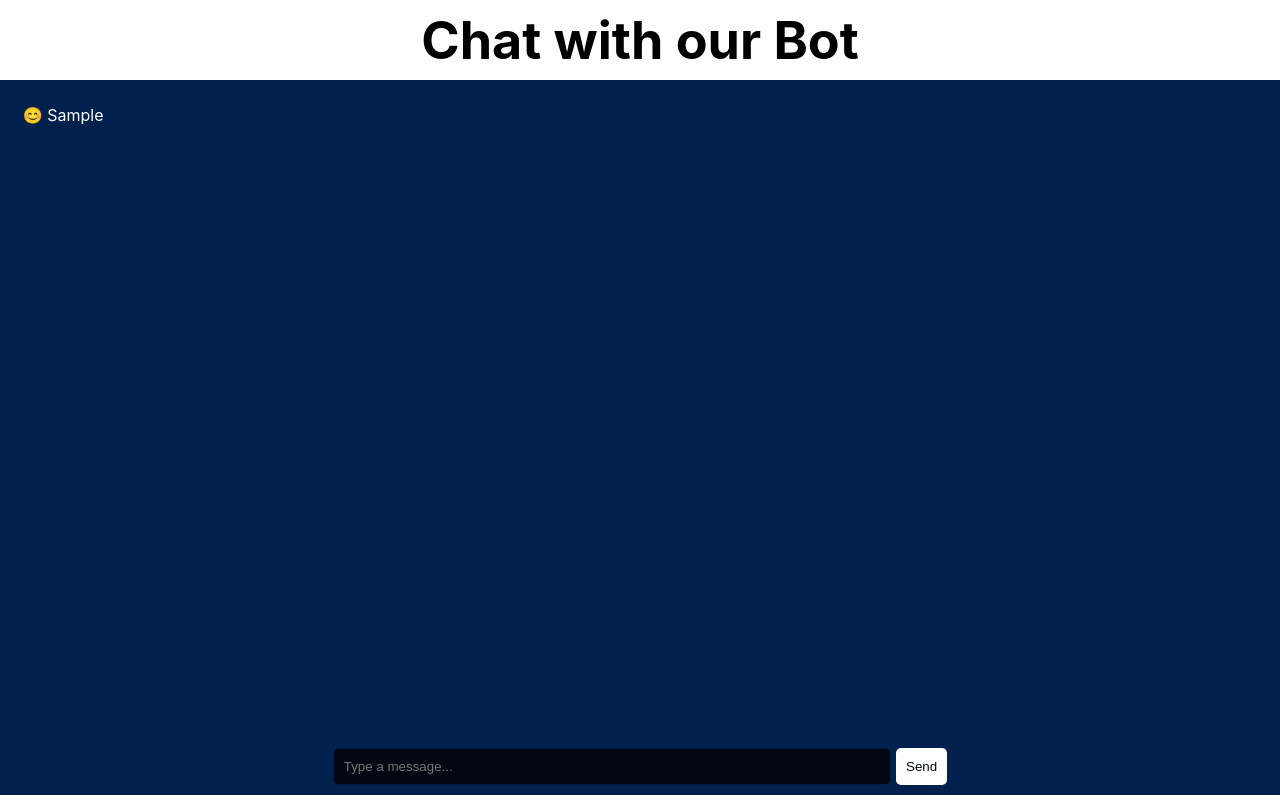
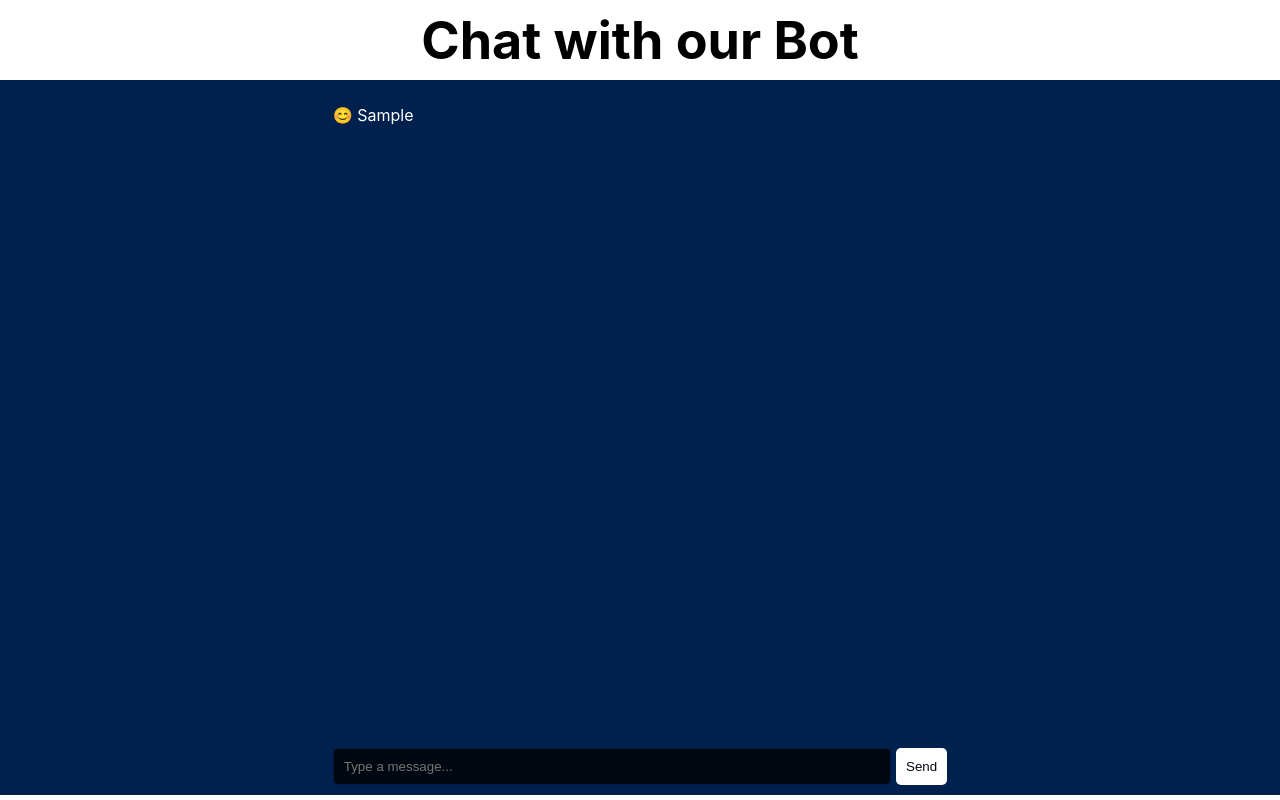
Before and after one commit to THD-AI-2023/Devablos-Project-V2, a React (Create React App) app in the folder client/: page / in a window 1280 px wide. Both pictures are taken after typing "Sample" into the empty fields and a click on the button "Send". Built offline with nearby package versions, Linux system fonts and the light colour scheme; no server answers.

Commit message:
Functionality-wise, everything is where it should be, it still can be modified aesthetic-wise

```diff
--- a/client/src/components/Chat.css
+++ b/client/src/components/Chat.css
@@ -14,6 +14,8 @@
   flex-grow: 1;
   overflow-y: auto;
   margin-bottom: 10px;
+  align-self: center;
+  text-align: justify;
 }
 
 .chat-input {
--- a/client/src/components/Message.css
+++ b/client/src/components/Message.css
@@ -3,15 +3,14 @@
   padding: 10px;
   margin: 5px 0;
   border-radius: 5px;
-  display: flex;
   align-items: center;
-  max-width: 80vw;
+  width: 48vw;
 }
 
 .user {
   background-color: #00214d;
   color: white;
-  align-self: right;
+  align-content: right;
   width: 48vw;
   max-width: 48vw;
 }
```
